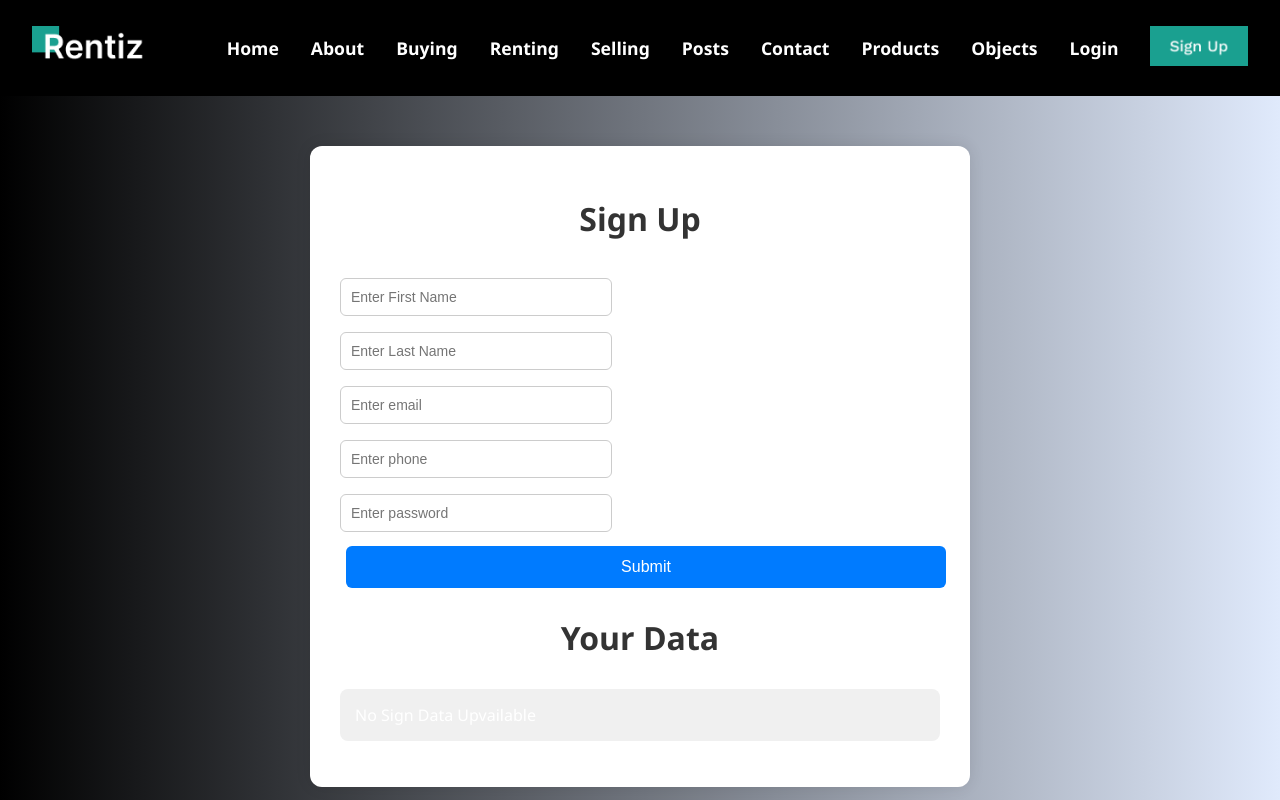
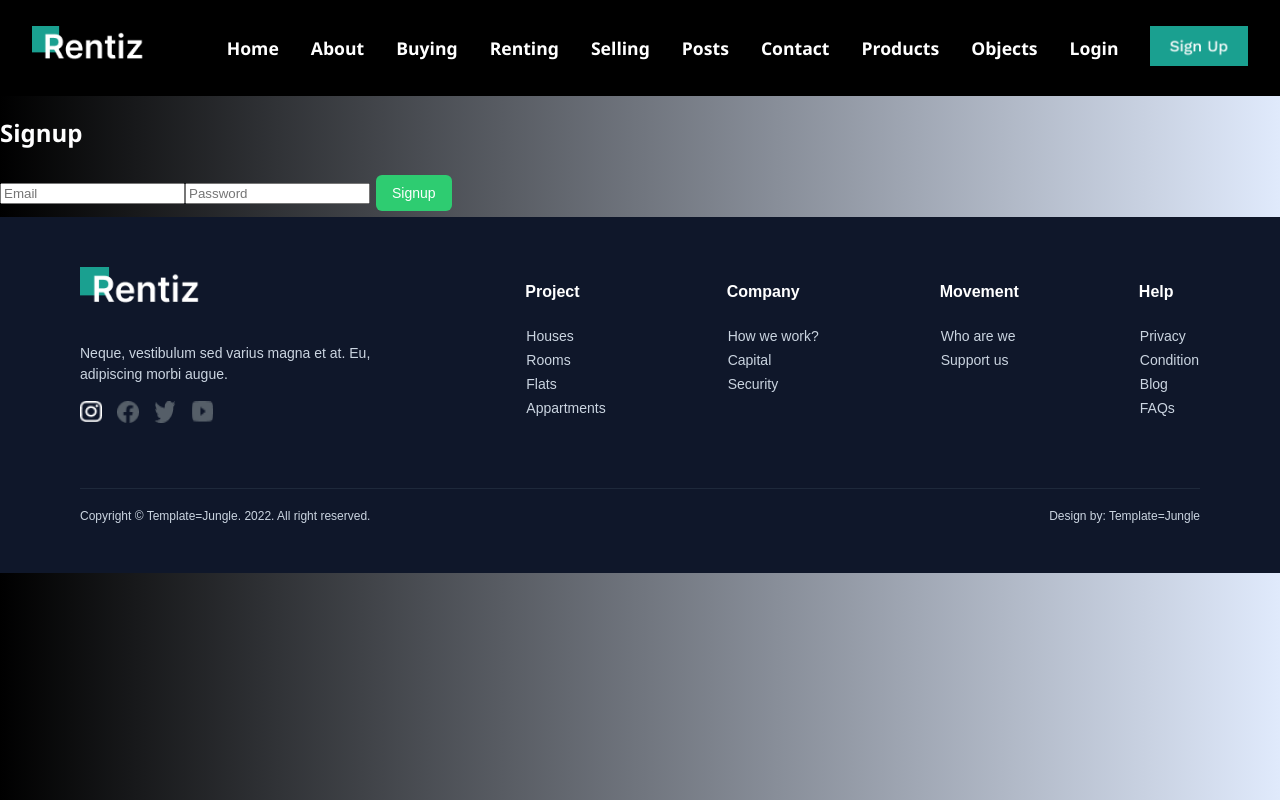
Before and after one commit to danishmustafa86/Real-Estate, a React (Vite) app in the folder my-app/: page /signup in a window 1280 px wide. Built offline with nearby package versions, Linux system fonts and the light colour scheme; no server answers.

Commit message:
login signup authentication

```diff
--- a/my-app/src/config/firebase.js
+++ b/my-app/src/config/firebase.js
@@ -2,6 +2,9 @@
 import { initializeApp } from "firebase/app";
 // import { getAnalytics } from "firebase/analytics";
 import { getFirestore } from "firebase/firestore";
+
+import {getAuth} from "firebase/auth";
+
 // TODO: Add SDKs for Firebase products that you want to use
 // https://firebase.google.com/docs/web/setup#available-libraries
 
@@ -25,3 +28,4 @@ const app = initializeApp(firebaseConfig);
 
 // And Firestore:
 export const db = getFirestore(app);
+export const auth = getAuth(app); // Initialize Firebase Authentication and get a reference to the service
--- a/my-app/src/pages/home/Home.js
+++ b/my-app/src/pages/home/Home.js
@@ -7,12 +7,17 @@ import Chose from '../../components/choseus';
 import HelpPeople from '../../components/helppeople';
 import SimpleBegin from '../../components/simplybegin';
 import Footer from '../../components/footer';
-
+import { signOut } from 'firebase/auth';
+import { auth } from '../../config/firebase';
 
 const Home = () => {
+  const handleLogout = () => {
+    signOut(auth);
+  };
 
   return (
     <div className="home">
+      <button onClick={handleLogout}>Logout</button>
       <MyMainPage />
       <Featured />
       <Residence />
--- a/my-app/src/pages/login/Login.js
+++ b/my-app/src/pages/login/Login.js
@@ -1,7 +1,34 @@
-import React from 'react'
 
-export default function Login() {
+import React, { useState } from "react";
+import { signInWithEmailAndPassword } from "firebase/auth";
+import { auth } from "../../config/firebase"; // Adjust the import path as necessary
+import { useNavigate } from "react-router-dom";
+
+const Login = () => {
+  const [email, setEmail] = useState("");
+  const [password, setPassword] = useState("");
+  const navigate = useNavigate();
+
+  const handleLogin = async (e) => {
+    e.preventDefault();
+    try {
+      await signInWithEmailAndPassword(auth, email, password);
+      navigate("/");
+    } catch (error) {
+      alert(error.message);
+    }
+  };
+
   return (
-    <div>Login</div>
-  )
-}
+    <div>
+      <h2>Login</h2>
+      <form onSubmit={handleLogin}>
+        <input type="email" placeholder="Email" onChange={(e) => setEmail(e.target.value)} required />
+        <input type="password" placeholder="Password" onChange={(e) => setPassword(e.target.value)} required />
+        <button type="submit">Login</button>
+      </form>
+    </div>
+  );
+};
+
+export default Login;
--- a/my-app/src/pages/signup/Signup.js
+++ b/my-app/src/pages/signup/Signup.js
@@ -1,61 +1,36 @@
-import {useState} from 'react'
-import '../contact/Contact.css'
 
 
-export default function SignUp() {
-  const [firstName, setFirstName] = useState('')
-  const [lastName, setLastName] = useState('')
-  const [email, setEmail] = useState('')
-  const [phone, setPhone] = useState('')
-  const [password, setPassword] = useState('')
-  const [contacts, setContacts] = useState([])
+// src/pages/Signup.js
+import React, { useState } from "react";
+import { createUserWithEmailAndPassword } from "firebase/auth";
+import { auth } from "../../config/firebase";
+import { useNavigate } from "react-router-dom";
 
-  const handleClick = ()=>{
-    console.log('First Name', firstName)
-    console.log('Last Name', lastName)
-    console.log('Email is ', email)
-    console.log('Phone is ', phone)
-    console.log('Password is ', password)
-    const contact = {
-      firstName: firstName,
-      lastname: lastName,
-      email: email,
-      password: password,
-      phone: phone
+const Signup = () => {
+  const [email, setEmail] = useState("");
+  const [password, setPassword] = useState("");
+  const navigate = useNavigate();
+
+  const handleSignup = async (e) => {
+    e.preventDefault();
+    try {
+      await createUserWithEmailAndPassword(auth, email, password);
+      navigate("/");
+    } catch (error) {
+      alert(error.message);
     }
-    setContacts([...contacts, contact])
-  }
-
+  };
 
   return (
-    <div className='contact-form'>
-      <h1>Sign Up</h1>
-      <input type="text" onChange = {(e)=>setFirstName(e.target.value)} placeholder='Enter First Name' />
-      <br />
-      <input type="text" onChange = {(e)=>setLastName(e.target.value)} placeholder='Enter Last Name' />
-      <br />
-      <input type="text" onChange = {(e)=>setEmail(e.target.value)} placeholder='Enter email' />
-      <br />
-      <input type="text" onChange = {(e)=>setPhone(e.target.value)} placeholder='Enter phone' />
-      <br />
-      <input type="text" onChange = {(e)=>setPassword(e.target.value)} placeholder='Enter password' />
-      <br />
-      <button onClick={handleClick} >Submit</button>
+    <div>
+      <h2>Signup</h2>
+      <form onSubmit={handleSignup}>
+        <input type="email" placeholder="Email" onChange={(e) => setEmail(e.target.value)} required />
+        <input type="password" placeholder="Password" onChange={(e) => setPassword(e.target.value)} required />
+        <button type="submit">Signup</button>
+      </form>
+    </div>
+  );
+};
 
-      <h1>Your Data</h1>
-      <ul className='contact-information'>
-        {contacts.length === 0 && <li>No Sign Data Upvailable</li>}
-        {contacts.map((contact,index)=>(
-          <li key = {index}>
-            <p>First Name: {contact.firstName}</p>
-            <p>Last Name: {contact.lastName}</p>
-            <p>Email: {contact.email}</p>
-            <p>Password: {contact.password}</p>
-            <p>Phone: {contact.phone}</p>
-          </li>
-        ))}
-      </ul>
-    </div>
-
-  )
-}
+export default Signup;
--- a/my-app/src/routing/routing.js
+++ b/my-app/src/routing/routing.js
@@ -1,4 +1,7 @@
-import { BrowserRouter as Router, Route, Routes } from "react-router-dom";
+import React from "react";
+import { Routes, Route, Navigate } from "react-router-dom";
+import { useAuthState } from "react-firebase-hooks/auth";
+import { auth } from "../config/firebase"; // Make sure firebase is configured
 import Navbar from "../components/navbar";
 import About from "../pages/about/About";
 import Buying from "../pages/buying/Buying";
@@ -10,14 +13,26 @@ import SellingPage from "../pages/selling/Selling";
 import Posts from "../pages/posts/Posts";
 import Footer from "../components/footer";
 import Objects from "../pages/objects/Objects";
-import Createpost from "../pages/createpost/Createpost"; // Adjust path as needed
+import Createpost from "../pages/createpost/Createpost";
 import SignUp from "../pages/signup/Signup";
-import Login from "../pages/login/Login"; // Adjust path as needed
+import Login from "../pages/login/Login";
 
-function Routing(){
+function Routing() {
+  const [user, loading] = useAuthState(auth);
+
+  if (loading) return <div>Loading...</div>;
+
   return (
+    <>
+      {/* <Navbar /> */}
+      <Routes>
+        {/* Public routes */}
+        <Route path="/login" element={!user ? <Login /> : <Navigate to="/" />} />
+        <Route path="/signup" element={!user ? <SignUp /> : <Navigate to="/" />} />
 
-            <Routes>
+        {/* Protected Routes */}
+        {user ? (
+          <>
             <Route path="/" element={<Home />} />
             <Route path="/about" element={<About />} />
             <Route path="/buying" element={<Buying />} />
@@ -28,12 +43,14 @@ function Routing(){
             <Route path="/posts" element={<Posts />} />
             <Route path="/objects" element={<Objects />} />
             <Route path="/createpost" element={<Createpost />} />
-                <Route path="/signup" element={<SignUp />} />
-                <Route path="/login" element={<Login />} />
+          </>
+        ) : (
+          <Route path="*" element={<Navigate to="/login" />} />
+        )}
       </Routes>
-
-
+      <Footer />
+    </>
   );
-};
+}
 
 export default Routing;
```
Also changed, not shown: my-app/src/components/PrivateRoute.js (added, +15 -0 lines), my-app/src/pages/signup/extraSignupCode.js (added, +61 -0 lines), my-app/src/routing/extraRouting.js (added, +39 -0 lines). Lines whose indentation alone changed are shown as unchanged.
